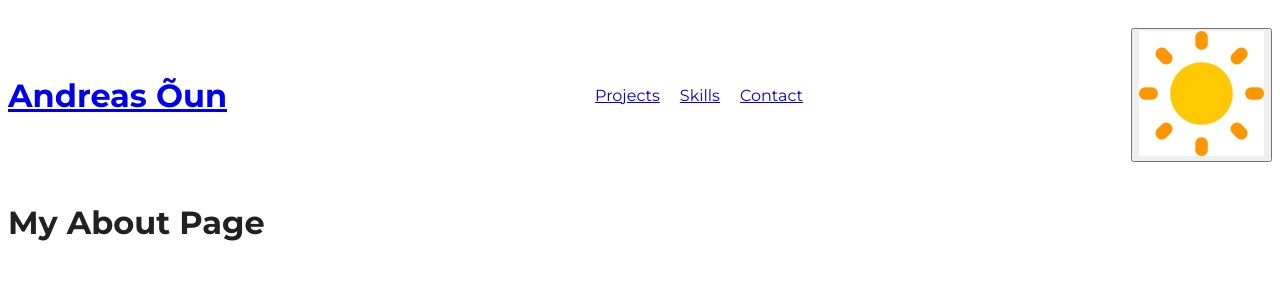
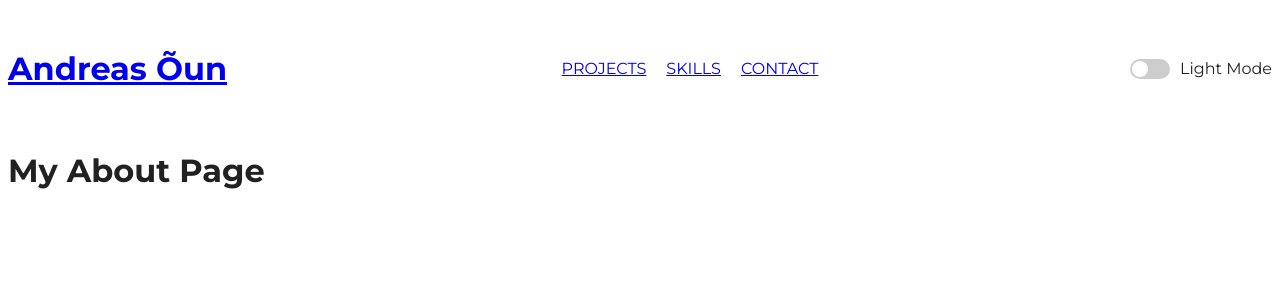
Before and after one commit to AndreasOun/Portfolio-Project-New, a React (Create React App) app in the folder portfolio/: page / in a window 1280 px wide. Shown: the top 300 px of the page. Built offline with nearby package versions, Linux system fonts and the light colour scheme.

Commit message:
Light/dark mode fix

```diff
--- a/portfolio/src/components/Header.css
+++ b/portfolio/src/components/Header.css
@@ -9,12 +9,56 @@
   list-style: none;
   display: flex;
   gap: 20px;
+  outline: none;
 }
 
-.dark-mode .mode-icon {
+
+.dark-mode .header-nav a {
   color: #fff;
 }
 
-.light-mode .mode-icon {
-  color: #212121;
+
+.header-mode-switch {
+  display: flex;
+  align-items: center;
 }
+
+.header-mode-switch mode-icon {
+  display: none;
+}
+
+.slider {
+  position: relative;
+  display: inline-block;
+  width: 40px;
+  height: 20px;
+  background-color: #ccc;
+  border-radius: 34px;
+  margin: 0 10px;
+}
+
+.slider:before {
+  position: absolute;
+  content: '';
+  height: 16px;
+  width: 16px;
+  left: 2px;
+  bottom: 2px;
+  background-color: white;
+  border-radius: 50%;
+  transition: 0.4s;
+}
+
+#mode-switch {
+  opacity: 0;
+  width: 0;
+  height: 0;
+}
+
+input:checked + .slider {
+  background-color: #2196F3;
+}
+
+input:checked + .slider:before {
+  transform: translateX(20px);
+}
--- a/portfolio/src/components/Header.js
+++ b/portfolio/src/components/Header.js
@@ -1,12 +1,10 @@
 import React from 'react';
 import { Link } from 'react-router-dom';
 import { useTheme } from './ThemeContext';
-import moonImage from './images/moon.png';
-import sunImage from './images/sun.png';
 import './Header.css';
 
 const Header = () => {
-  const { darkMode, toggleTheme } = useTheme();
+  const { darkMode, toggleTheme, modeText } = useTheme();
 
   return (
     <header className={`header ${darkMode ? 'dark-mode' : 'light-mode'}`}>
@@ -15,19 +13,20 @@ const Header = () => {
       </div>
       <nav className="header-nav">
         <ul>
-          <li><Link to="/projects">Projects</Link></li>
-          <li><Link to="/skills">Skills</Link></li>
-          <li><Link to="/contact">Contact</Link></li>
+          <li><Link to="/projects">PROJECTS</Link></li>
+          <li><Link to="/skills">SKILLS</Link></li>
+          <li><Link to="/contact">CONTACT</Link></li>
         </ul>
       </nav>
       <div className="header-mode-switch">
-        <button type="button" onClick={toggleTheme}>
-          <img
-            src={darkMode ? moonImage : sunImage}
-            alt="Toggle Mode"
-            className="mode-icon"
-          />
-        </button>
+        <input
+          type="checkbox"
+          checked={darkMode}
+          onChange={() => toggleTheme(!darkMode)}
+          id="mode-switch"
+        />
+        <label htmlFor="mode-switch" className="slider"></label>
+        <p>{modeText}</p>
       </div>
     </header>
   );
--- a/portfolio/src/components/ThemeContext.js
+++ b/portfolio/src/components/ThemeContext.js
@@ -2,17 +2,25 @@ import React, { createContext, useState, useContext } from 'react';
 
 const ThemeContext = createContext();
 
-export const useTheme = () => useContext(ThemeContext);
+export const useTheme = () => {
+  const context = useContext(ThemeContext);
+  if (!context) {
+    throw new Error('useTheme must be used within a ThemeProvider');
+  }
+  return context;
+};
 
 export const ThemeProvider = ({ children }) => {
   const [darkMode, setDarkMode] = useState(false);
+  const [modeText, setModeText] = useState('Light Mode');
 
-  const toggleTheme = () => {
-    setDarkMode((prevState) => !prevState);
+  const toggleTheme = (isDarkMode) => {
+    setDarkMode(isDarkMode);
+    setModeText(isDarkMode ? 'Dark Mode' : 'Light Mode');
   };
 
   return (
-    <ThemeContext.Provider value={{ darkMode, toggleTheme }}>
+    <ThemeContext.Provider value={{ darkMode, toggleTheme, modeText }}>
       <div className={darkMode ? 'dark-mode' : 'light-mode'}>{children}</div>
     </ThemeContext.Provider>
   );
```
Also changed, not shown: portfolio/src/components/images/moon.png (deleted), portfolio/src/components/images/sun.png (deleted).
